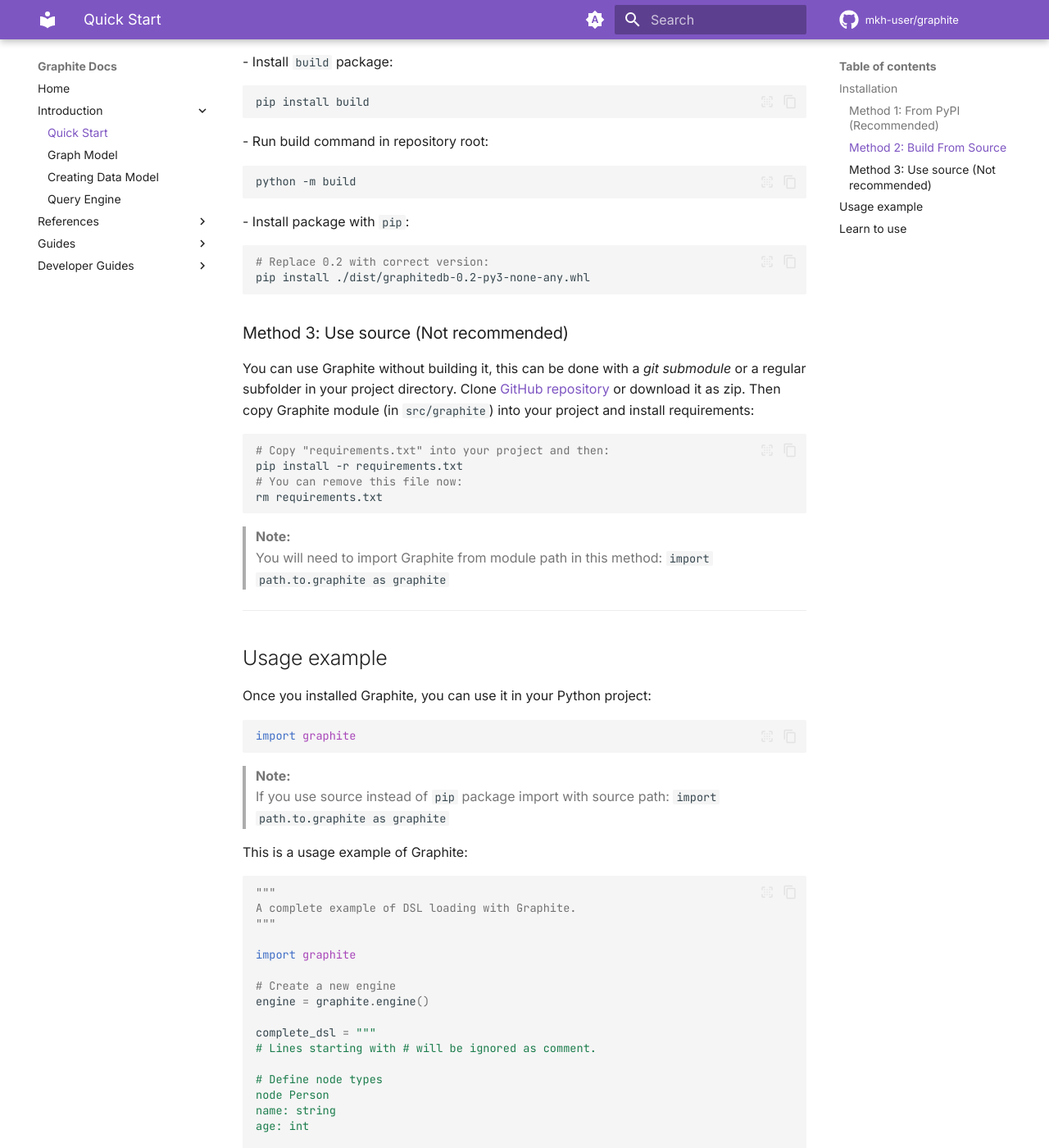
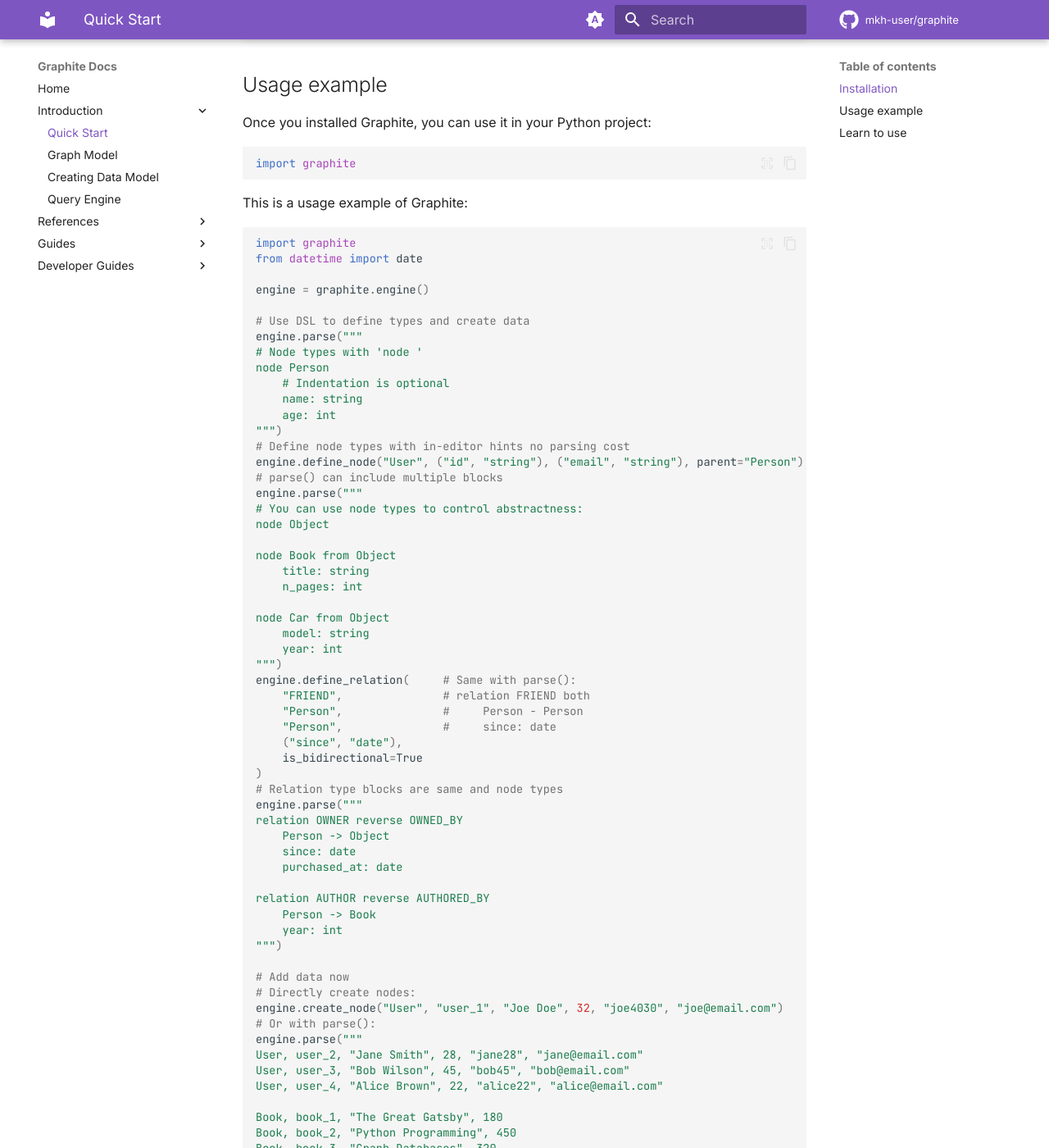
Before and after one commit to mkh-user/graphite, an MkDocs documentation site: the page built from docs/quickstart.md, in a window 1280 px wide and 1400 px high, scrolled down 721 px. Shown: the whole window at 82% size. Built offline with MkDocs 1.6.1 and Material for MkDocs 9.7.7, drawn with Linux system fonts in a browser that asks for light colours; comment, search, counter and statistics services are not loaded; some of the changed text lies outside the part shown.

Commit message:
Update documentation general sections

````diff
--- a/docs/quickstart.md
+++ b/docs/quickstart.md
@@ -2,11 +2,11 @@
 
 This page shows how to install Graphite and use it in your Python project.
 
+Graphite is designed to be easy installable: you can just run `pip install graphitedb` in terminal and done. But you can learn more in this page.
+
 ## Installation
 
-### Method 1: From PyPI (Recommended)
-
-You can get Graphite from **Python Package Index** (PyPI) with `graphitedb` name:
+Graphite is available at **Python Package Index** ([PyPI](https://pypi.org)) with `graphitedb` name:
 
 ```shell
 pip install graphitedb
@@ -15,45 +15,11 @@
 This command will install latest version of Graphite on your device (or virtual environment).
 You can find more information about installing python packages [here](https://docs.python.org/3/installing/index.html).
 
-### Method 2: Build From Source
+!!! Important
+    Don't install `graphite` instead of `graphitedb`. Project name is:
 
-You can build Graphite from source and then install it:
-- [Install Git](https://git-scm.com/book/en/v2/Getting-Started-Installing-Git)
-- [Install Python](https://www.python.org/downloads/)
-- Clone [GitHub Repository](https://github.com/mkh-user/graphite):
-```shell
-git clone https://github.com/mkh-user/graphite.git
-```
-- Install `build` package:
-```shell
-pip install build
-```
-- Run build command in repository root:
-```shell
-python -m build
-```
-- Install package with `pip`:
-```shell
-# Replace 0.2 with correct version:
-pip install ./dist/graphitedb-0.2-py3-none-any.whl
-```
-
-### Method 3: Use source (Not recommended)
-
-You can use Graphite without building it, this can be done with a *git submodule* or a regular subfolder in your project
-directory. Clone [GitHub repository](https://github.com/mkh-user/graphite) or download it as zip.
-Then copy Graphite module (in `src/graphite`) into your project and install requirements:
-```shell
-# Copy "requirements.txt" into your project and then:
-pip install -r requirements.txt
-# You can remove this file now:
-rm requirements.txt
-```
-
-> **Note:**
-> You will need to import Graphite from module path in this method: `import path.to.graphite as graphite`
-
----
+    - In PyPI: `graphitedb` -> `pip install graphitedb`
+    - In Python: `graphite` -> `import graphite`
 
 ## Usage example
 
@@ -63,59 +29,61 @@
 import graphite
 ```
 
-> **Note:**
-> If you use source instead of `pip` package import with source path: `import path.to.graphite as graphite`
-
 This is a usage example of Graphite:
 
 ```python
-"""
-A complete example of DSL loading with Graphite.
-"""
+import graphite
+from datetime import date
 
-import graphite
-
-# Create a new engine
 engine = graphite.engine()
 
-complete_dsl = """
-# Lines starting with # will be ignored as comment.
-
-# Define node types
+# Use DSL to define types and create data
+engine.parse("""
+# Node types with 'node '
 node Person
-name: string
-age: int
-
-node User from Person
-id: string
-email: string
-
+    # Indentation is optional
+    name: string
+    age: int
+""")
+# Define node types with in-editor hints no parsing cost
+engine.define_node("User", ("id", "string"), ("email", "string"), parent="Person")
+# parse() can include multiple blocks
+engine.parse("""
+# You can use node types to control abstractness:
 node Object
 
 node Book from Object
-title: string
-n_pages: int
+    title: string
+    n_pages: int
 
 node Car from Object
-model: string
-year: int
-
-# Define relation types
-relation FRIEND both
-Person - Person
-since: date
-
+    model: string
+    year: int
+""")
+engine.define_relation(     # Same with parse():
+    "FRIEND",               # relation FRIEND both
+    "Person",               #     Person - Person
+    "Person",               #     since: date
+    ("since", "date"),
+    is_bidirectional=True
+)
+# Relation type blocks are same and node types
+engine.parse("""
 relation OWNER reverse OWNED_BY
-Person -> Object
-since: date
-purchased_at: date
+    Person -> Object
+    since: date
+    purchased_at: date
 
 relation AUTHOR reverse AUTHORED_BY
-Person -> Book
-year: int
+    Person -> Book
+    year: int
+""")
 
-# Create node instances
-User, user_1, "Joe Doe", 32, "joe4030", "joe@email.com"
+# Add data now
+# Directly create nodes:
+engine.create_node("User", "user_1", "Joe Doe", 32, "joe4030", "joe@email.com")
+# Or with parse():
+engine.parse("""
 User, user_2, "Jane Smith", 28, "jane28", "jane@email.com"
 User, user_3, "Bob Wilson", 45, "bob45", "bob@email.com"
 User, user_4, "Alice Brown", 22, "alice22", "alice@email.com"
@@ -126,26 +94,22 @@
 
 Car, car_1, "Toyota Camry", 2020
 Car, car_2, "Honda Civic", 2018
-
-# Create relation instances
-user_1 -[FRIEND, 2020-05-15]- user_2
-user_1 -[FRIEND, 2019-08-22]- user_3
+""")
+# And relations:
+# Dates can be parsed automatically:
+engine.create_relation("user_1", "user_2", "FRIEND", "2020-05-15")
+engine.create_relation("user_1", "user_3", "FRIEND", date(2019, 8, 22))
+engine.create_relation("user_2", "book_2", "AUTHOR", 2021)
+# You can pass parse_fields=True to parse all values from string to correct one:
+engine.create_relation("user_1", "book_3", "AUTHOR", "2020", parse_fields=True)
+# Is available in DSL too:
+engine.parse("""
 user_2 -[FRIEND, 2021-01-10]- user_4
 
 user_1 -[OWNER, 2021-03-01, 2021-02-15]-> car_1
 user_2 -[OWNER, 2019-06-20, 2019-05-10]-> book_1
 user_3 -[OWNER, 2022-11-05, 2022-10-20]-> book_2
-
-user_1 -[AUTHOR, 2020]-> book_3
-user_2 -[AUTHOR, 2021]-> book_2
-
-# Alternative syntax (reverse relation)
-book_1 -[OWNED_BY, 2019-06-20, 2019-05-10]-> user_2
-car_2 -[OWNED_BY, 2018-12-01, 2018-11-15]-> user_4
-"""
-
-# Load all with one call
-engine.parse(complete_dsl)
+""")
 
 print("=== Database Stats ===")
 stats = engine.stats()
@@ -185,11 +149,4 @@
 
 ## Learn to use
 
-Documentation is available in Three sections:
-
-- **Introduction:** Know logical design of Graphite to use its power.
-- **References:** Detailed information about all available tools in Graphite.
-- **Developer Guides:** Information about setup, configure, use, or even improve Graphite behind the scene.
-
-Documentation navigates you step by step as far as you want to know. Now you can go to the next page to continue
-learning about Graphite and start production use when you want.
+Documentation navigates you step by step as far as you want to know. Now you can go to the next page to continue learning about Graphite and start production use whenever you want.
````
Also changed, not shown: README.md (+98 -71 lines), docs/development-setup.md (+1 -12 lines), docs/index.md (+42 -16 lines).
